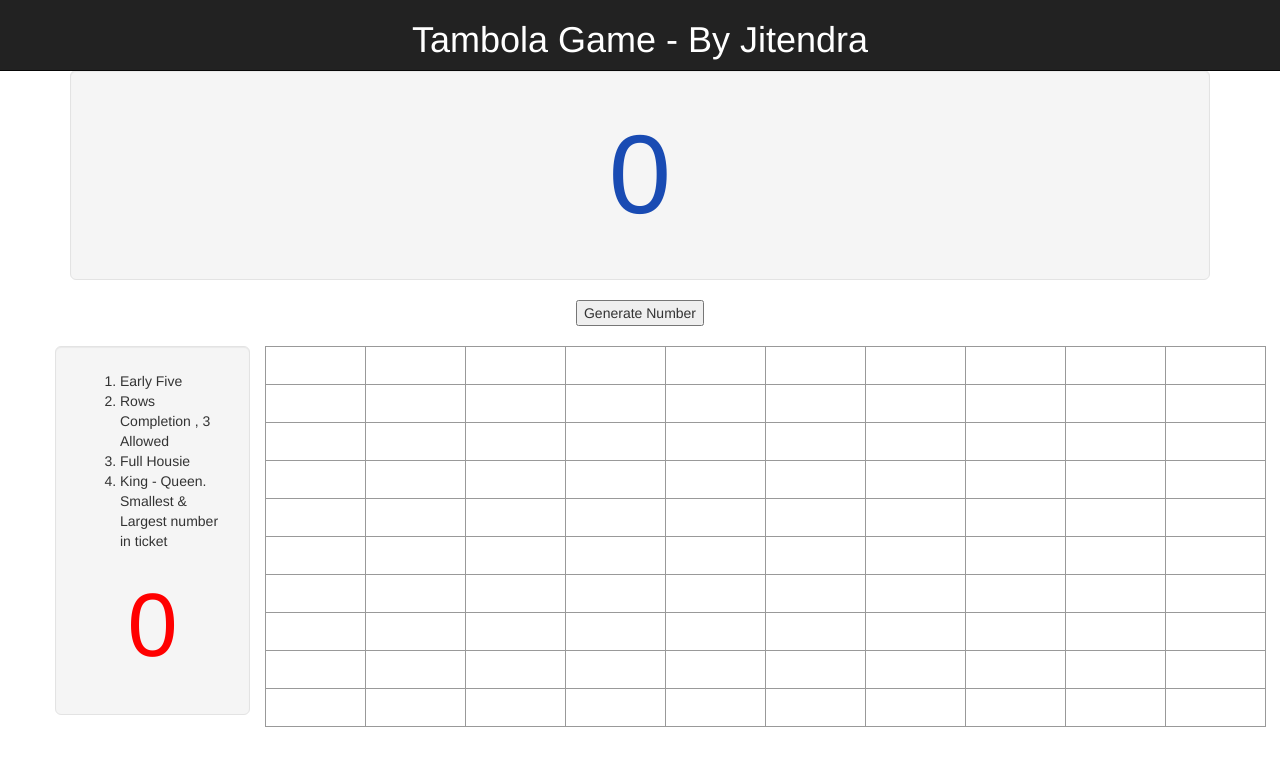
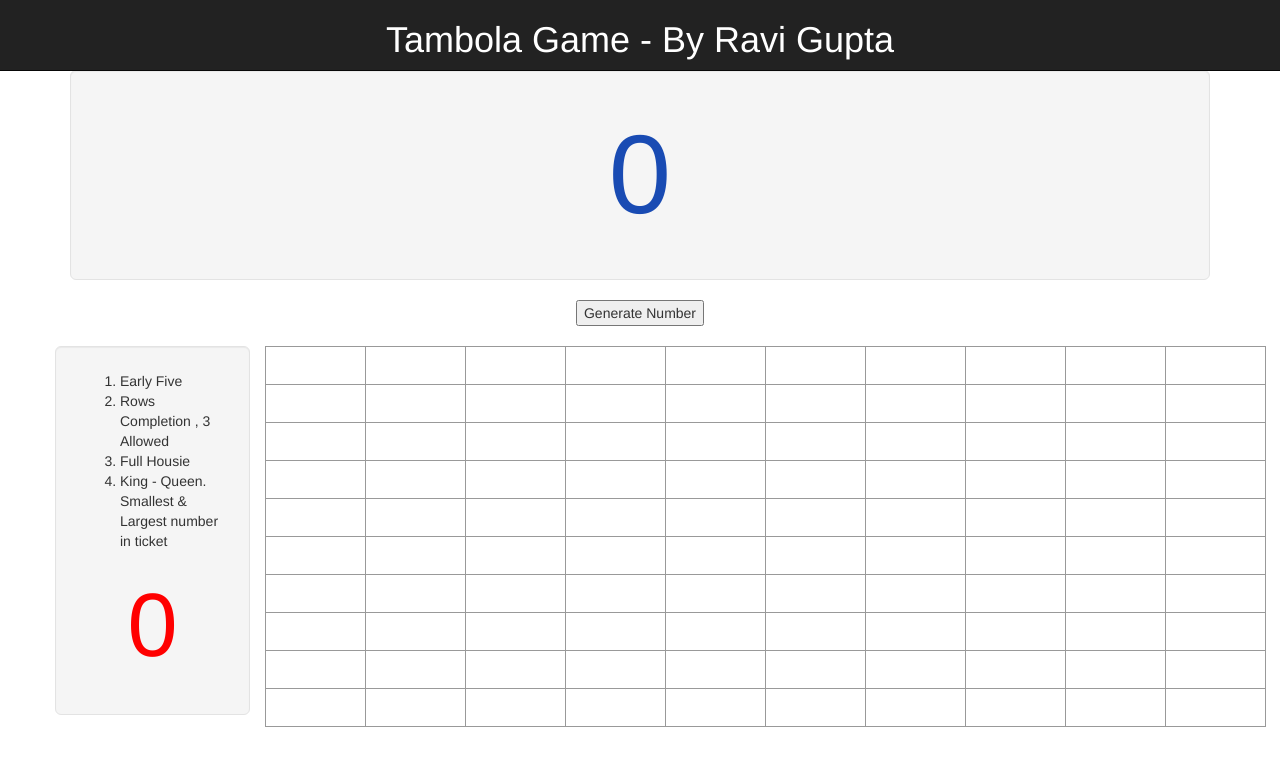
Before and after one commit to raviguptase92/notifications, a plain HTML site: page index.html in a window 1280 px wide. Drawn offline with nearby package versions, Linux system fonts and the light colour scheme.

Commit message:
Update index.html

```diff
--- a/index.html
+++ b/index.html
@@ -20,7 +20,7 @@
         <nav class="navbar navbar-default navbar-fixed-top navbar-inverse">
           <div class="container">
             <div>
-                <h1 style="color:#fff">Tambola Game - By Jitendra</h1>
+                <h1 style="color:#fff">Tambola Game - By Ravi Gupta</h1>
             </div>
           </div>
         </nav>
```
